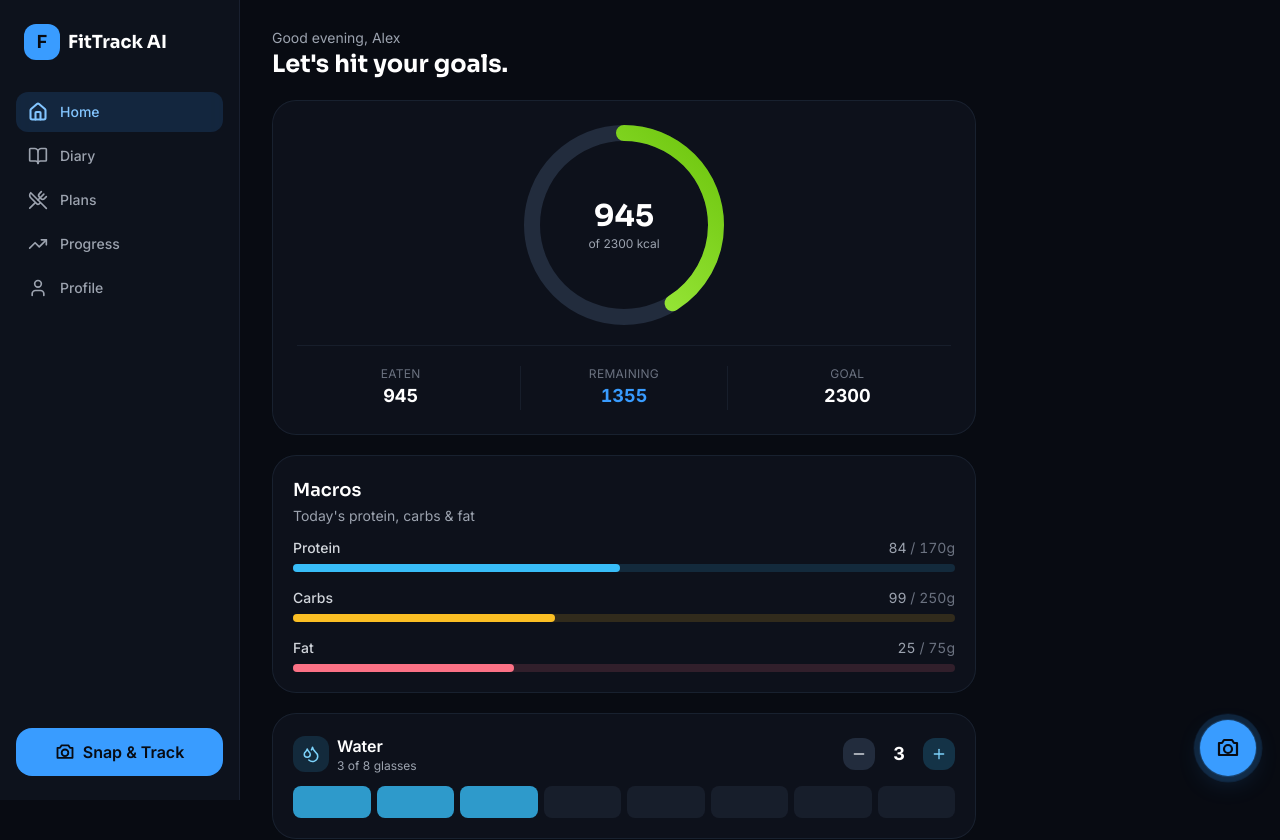
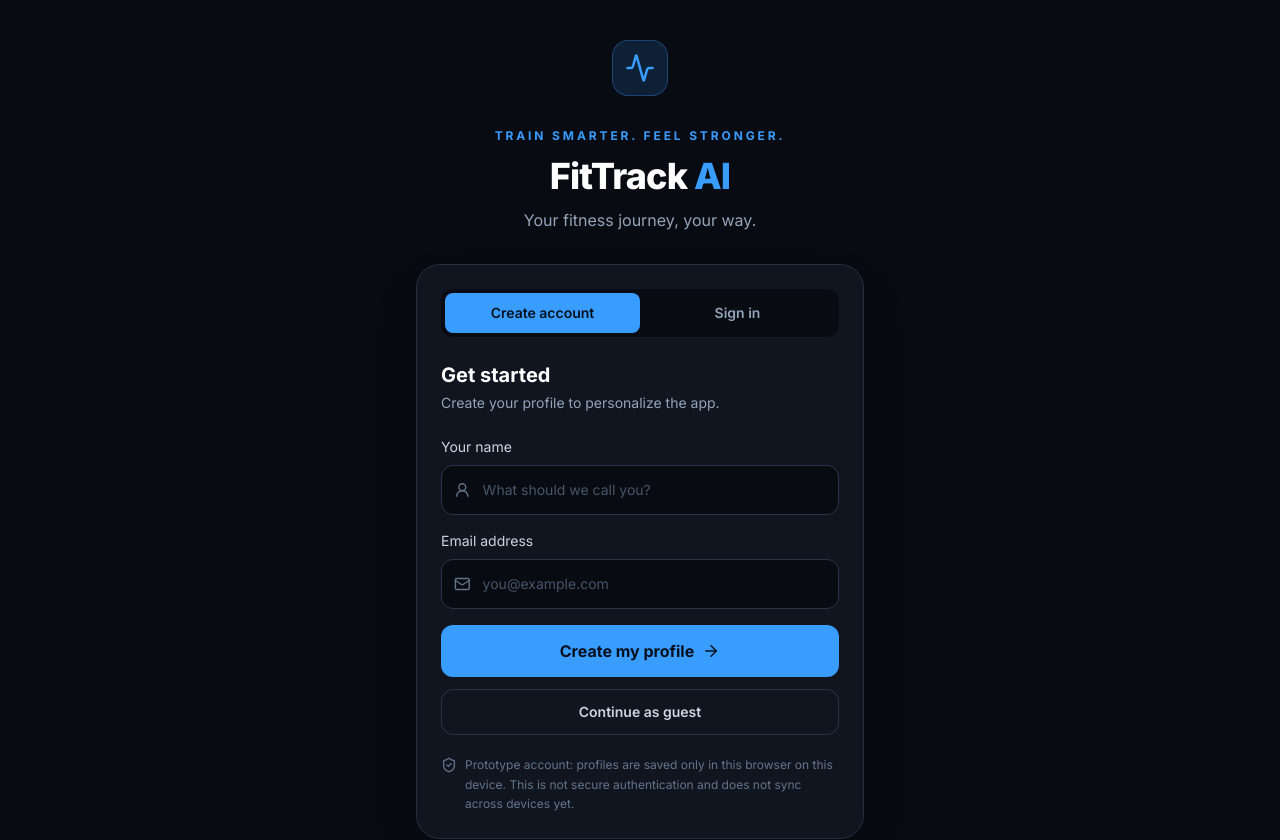
Before and after one commit to SergeyAld/fittrack-ai, a React (Vite) app: page / in a window 1280 px wide. Shown: the top 840 px of the page. Built offline with nearby package versions, Linux system fonts and the light colour scheme.

Commit message:
Add files via upload

```diff
--- a/src/App.tsx
+++ b/src/App.tsx
@@ -1,4 +1,5 @@
 import { useState } from 'react';
+import { AccountGate, readSession, type LocalAccount } from '@/components/AccountGate';
 import { Activity, Sparkles } from 'lucide-react';
 import { BottomNav, type TabId } from '@/components/BottomNav';
 import { Home } from '@/components/screens/Home';
@@ -21,6 +22,7 @@ const DEFAULT_SETTINGS: UserSettings = {
 
 export default function App() {
   const [activeTab, setActiveTab] = useState<TabId>('home');
+  const [account, setAccount] = useState<LocalAccount | null>(() => readSession());
   const [snapOpen, setSnapOpen] = useState(false);
   const [upgradeOpen, setUpgradeOpen] = useState(false);
   const [settings, setSettings] = useLocalStorage<UserSettings>('fittrack_settings_v1', DEFAULT_SETTINGS);
@@ -28,6 +30,14 @@ export default function App() {
 
   const showSnap = () => setSnapOpen(true);
   const addFood = () => setActiveTab('diary');
+
+  const enterAccount = (nextAccount: LocalAccount) => {
+    setAccount(nextAccount);
+    setSettings({ ...DEFAULT_SETTINGS, name: nextAccount.name });
+    setActiveTab('home');
+  };
+
+  if (!account) return <AccountGate onContinue={enterAccount} />;
 
   return (
     <div className="min-h-screen bg-forest-950 text-white">
@@ -48,7 +58,7 @@ export default function App() {
         {activeTab === 'diary' && <Diary byMealType={diary.byMealType} totals={diary.totals} onAddFood={diary.addFood} onRemoveEntry={diary.removeEntry} onUpdateGrams={diary.updateGrams} onSnapTrack={showSnap} />}
         {activeTab === 'plans' && <MealPlans />}
         {activeTab === 'progress' && <Progress />}
-        {activeTab === 'profile' && <Profile settings={settings} onUpdate={setSettings} onUpgrade={() => setUpgradeOpen(true)} />}
+        {activeTab === 'profile' && <Profile settings={settings} onUpdate={setSettings} onUpgrade={() => setUpgradeOpen(true)} onSignOut={() => { localStorage.removeItem('fittrack_local_session_v1'); setAccount(null); }} />}
 
         <footer className="mt-10 border-t border-forest-800 pt-4 text-center text-xs text-gray-600">
           <div className="mb-1 flex items-center justify-center gap-1"><Activity size={12}/> Small steps add up.</div>
--- /dev/null
+++ b/src/components/AccountGate.tsx
@@ -0,0 +1,54 @@
+import { useState } from 'react';
+import { Activity, ArrowRight, UserRound, Mail, ShieldCheck } from 'lucide-react';
+
+export interface LocalAccount { id: string; name: string; email: string; createdAt: string }
+interface AccountGateProps { onContinue: (account: LocalAccount) => void }
+const ACCOUNTS_KEY = 'fittrack_local_accounts_v1';
+const SESSION_KEY = 'fittrack_local_session_v1';
+export function readAccounts(): LocalAccount[] {
+  try { return JSON.parse(localStorage.getItem(ACCOUNTS_KEY) || '[]') as LocalAccount[]; } catch { return []; }
+}
+export function readSession(): LocalAccount | null {
+  try { const id = localStorage.getItem(SESSION_KEY); return readAccounts().find(a => a.id === id) || null; } catch { return null; }
+}
+export function AccountGate({ onContinue }: AccountGateProps) {
+  const [mode, setMode] = useState<'create' | 'signin'>('create');
+  const [name, setName] = useState('');
+  const [email, setEmail] = useState('');
+  const [error, setError] = useState('');
+  const [accounts, setAccounts] = useState(readAccounts);
+  const submit = (e: React.FormEvent) => {
+    e.preventDefault(); setError('');
+    const normalizedEmail = email.trim().toLowerCase();
+    if (!/^\S+@\S+\.\S+$/.test(normalizedEmail)) { setError('Enter a valid email address.'); return; }
+    if (mode === 'create') {
+      if (name.trim().length < 2) { setError('Enter a name with at least 2 characters.'); return; }
+      if (accounts.some(a => a.email === normalizedEmail)) { setError('An account with this email already exists. Try signing in.'); return; }
+      const account = { id: crypto.randomUUID(), name: name.trim(), email: normalizedEmail, createdAt: new Date().toISOString() };
+      const next = [...accounts, account]; localStorage.setItem(ACCOUNTS_KEY, JSON.stringify(next)); localStorage.setItem(SESSION_KEY, account.id); setAccounts(next); onContinue(account);
+    } else {
+      const account = accounts.find(a => a.email === normalizedEmail);
+      if (!account) { setError('No local profile found for that email. Create an account on this device first.'); return; }
+      localStorage.setItem(SESSION_KEY, account.id); onContinue(account);
+    }
+  };
+  const useGuest = () => { const guest = { id: 'guest-' + crypto.randomUUID(), name: 'Guest', email: '', createdAt: new Date().toISOString() }; localStorage.setItem(SESSION_KEY, guest.id); onContinue(guest); };
+  return <div className="min-h-screen bg-[#080b12] text-white flex items-center justify-center px-5 py-10">
+    <div className="w-full max-w-md">
+      <div className="flex justify-center mb-8"><div className="h-14 w-14 rounded-2xl bg-[#399cff]/15 border border-[#399cff]/30 flex items-center justify-center"><Activity size={30} className="text-[#399cff]" /></div></div>
+      <div className="text-center mb-8"><p className="text-[#399cff] text-xs font-bold uppercase tracking-[0.24em] mb-3">TRAIN SMARTER. FEEL STRONGER.</p><h1 className="text-4xl font-black tracking-tight">FitTrack <span className="text-[#399cff]">AI</span></h1><p className="text-slate-400 mt-3">Your fitness journey, your way.</p></div>
+      <div className="rounded-3xl border border-[#253044] bg-[#101520] p-6 shadow-2xl">
+        <div className="grid grid-cols-2 rounded-xl bg-[#080b12] p-1 mb-6"><button type="button" onClick={() => {setMode('create');setError('')}} className={`rounded-lg py-2.5 text-sm font-semibold ${mode==='create'?'bg-[#399cff] text-[#06111f]':'text-slate-400'}`}>Create account</button><button type="button" onClick={() => {setMode('signin');setError('')}} className={`rounded-lg py-2.5 text-sm font-semibold ${mode==='signin'?'bg-[#399cff] text-[#06111f]':'text-slate-400'}`}>Sign in</button></div>
+        <h2 className="text-xl font-bold mb-1">{mode==='create'?'Get started':'Welcome back'}</h2><p className="text-sm text-slate-400 mb-6">{mode==='create'?'Create your profile to personalize the app.':'Use the email for a profile saved on this device.'}</p>
+        <form onSubmit={submit} className="space-y-4">
+          {mode==='create' && <label className="block"><span className="text-sm text-slate-300 mb-2 block">Your name</span><span className="flex items-center gap-3 rounded-xl border border-[#2a3548] bg-[#080b12] px-3"><UserRound size={18} className="text-slate-500"/><input value={name} onChange={e=>setName(e.target.value)} autoComplete="name" placeholder="What should we call you?" className="w-full bg-transparent py-3.5 text-sm outline-none placeholder:text-slate-600" /></span></label>}
+          <label className="block"><span className="text-sm text-slate-300 mb-2 block">Email address</span><span className="flex items-center gap-3 rounded-xl border border-[#2a3548] bg-[#080b12] px-3"><Mail size={18} className="text-slate-500"/><input type="email" value={email} onChange={e=>setEmail(e.target.value)} autoComplete="email" placeholder="you@example.com" className="w-full bg-transparent py-3.5 text-sm outline-none placeholder:text-slate-600" /></span></label>
+          {error && <p role="alert" className="text-sm text-red-400">{error}</p>}
+          <button type="submit" className="w-full flex items-center justify-center gap-2 rounded-xl bg-[#399cff] py-3.5 font-bold text-[#06111f] hover:bg-[#64b1ff] transition-colors">{mode==='create'?'Create my profile':'Continue'}<ArrowRight size={18}/></button>
+        </form>
+        <button onClick={useGuest} className="w-full mt-3 rounded-xl border border-[#2a3548] py-3 text-sm font-semibold text-slate-300 hover:bg-white/5">Continue as guest</button>
+        <div className="mt-5 flex items-start gap-2 text-xs leading-relaxed text-slate-500"><ShieldCheck size={16} className="mt-0.5 shrink-0"/>Prototype account: profiles are saved only in this browser on this device. This is not secure authentication and does not sync across devices yet.</div>
+      </div>
+    </div>
+  </div>;
+}
--- a/src/components/screens/Profile.tsx
+++ b/src/components/screens/Profile.tsx
@@ -8,6 +8,7 @@ interface ProfileProps {
   settings: UserSettings;
   onUpdate: (settings: UserSettings) => void;
   onUpgrade: () => void;
+  onSignOut: () => void;
 }
 
 const ACTIVITY_LEVELS: { id: ActivityLevel; label: string; desc: string }[] = [
@@ -33,7 +34,7 @@ const DIETS: { id: DietPreference; label: string }[] = [
   { id: 'mediterranean', label: 'Mediterranean' },
 ];
 
-export function Profile({ settings, onUpdate, onUpgrade }: ProfileProps) {
+export function Profile({ settings, onUpdate, onUpgrade, onSignOut }: ProfileProps) {
   const [editing, setEditing] = useState<keyof UserSettings | null>(null);
 
   const patch = (p: Partial<UserSettings>) => onUpdate({ ...settings, ...p });
@@ -143,8 +144,9 @@ export function Profile({ settings, onUpdate, onUpgrade }: ProfileProps) {
       </div>
 
       <div className="flex items-center justify-center gap-2 py-4">
-        <LogOut size={16} className="text-gray-600" />
-        <span className="text-xs text-gray-600">Prototype — no account needed</span>
+        <button onClick={() => { if (confirm('Sign out of this local profile? Your saved data will remain on this device.')) onSignOut(); }} className="flex items-center gap-2 rounded-xl border border-[#2a3548] px-4 py-3 text-sm text-slate-300 hover:bg-white/5">
+          <LogOut size={16} /> Sign out
+        </button>
       </div>
 
       {/* Edit sheets */}
```
